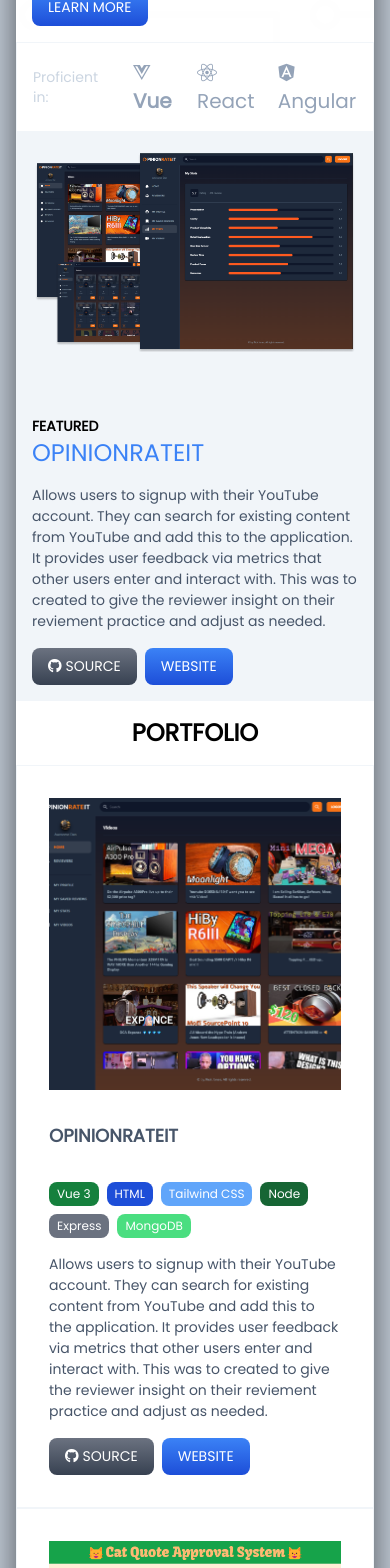
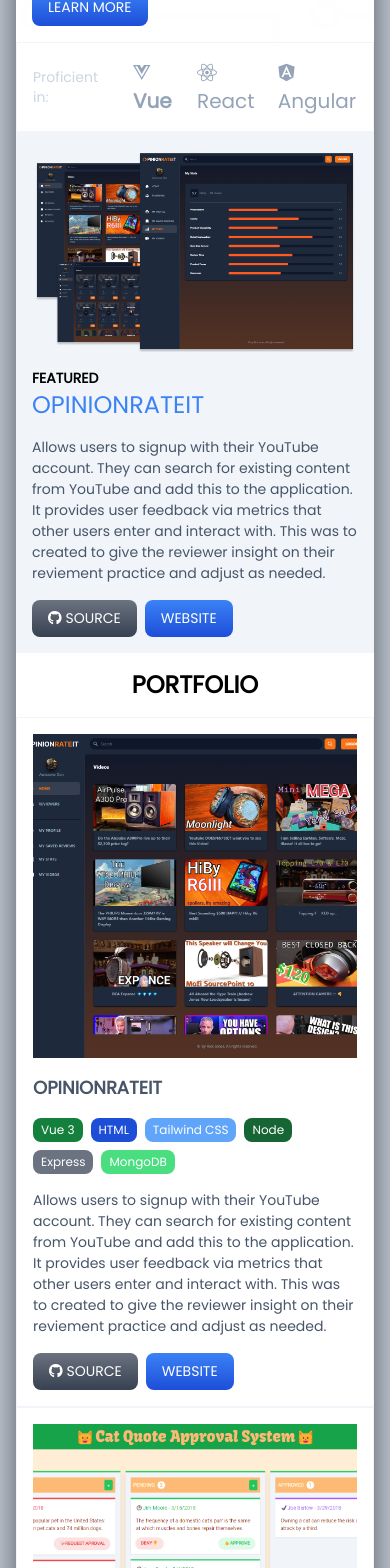
Before and after one commit to rljones101/rljones101.github.io, a React (Vite) app: page / in a window 390 px wide. Shown: the part 938-2506 px from the top of the page. Built offline with nearby package versions, Linux system fonts and the light colour scheme.

Commit message:
Fixed spacing in the project cards.

```diff
--- a/src/App.css
+++ b/src/App.css
@@ -95,11 +95,11 @@
 }
 
 .card-project .card-content {
-  @apply p-8 pt-0 space-y-4 flex-1 flex flex-col justify-end;
+  @apply p-4 pt-0 md:p-8 md:pt-0 space-y-4 flex-1 flex flex-col justify-end;
 }
 
 .technologies {
-  @apply flex flex-wrap gap-2 items-center py-4;
+  @apply flex flex-wrap gap-2 items-center py-4 pt-0;
 }
 
 .tech {
--- a/src/App.jsx
+++ b/src/App.jsx
@@ -208,12 +208,12 @@
     <section className="bg-slate-100">
       <ProficientSkills />
 
-      <div className="overflow-hidden flex flex-col md:flex-row items-center gap-8 p-4 md:p-8">
+      <div className="overflow-hidden flex flex-col md:flex-row items-center gap-4 p-4 md:gap-8 md:p-8">
         <div className="md:flex-auto md:w-64 flex gap-4">
           <img src={image} alt="OpinonRateIt" />
         </div>
         <div className="md:flex-auto md:w-32">
-          <h2 className="uppercase font-bold mt-8 text-black">Featured</h2>
+          <h2 className="uppercase font-bold text-black">Featured</h2>
           <h3 className="text-2xl uppercase mb-4 text-blue-500">{name}</h3>
           <p className="mb-4">{description}</p>
           <div className="flex gap-2">
@@ -321,7 +321,7 @@
   return (
     <div>
       <div className="group card-project flex flex-col items-center border border-slate-100">
-        <div className="overflow-hidden m-8">
+        <div className="overflow-hidden m-4 md:m-8">
           <img
             src={img}
             alt={title}
```
